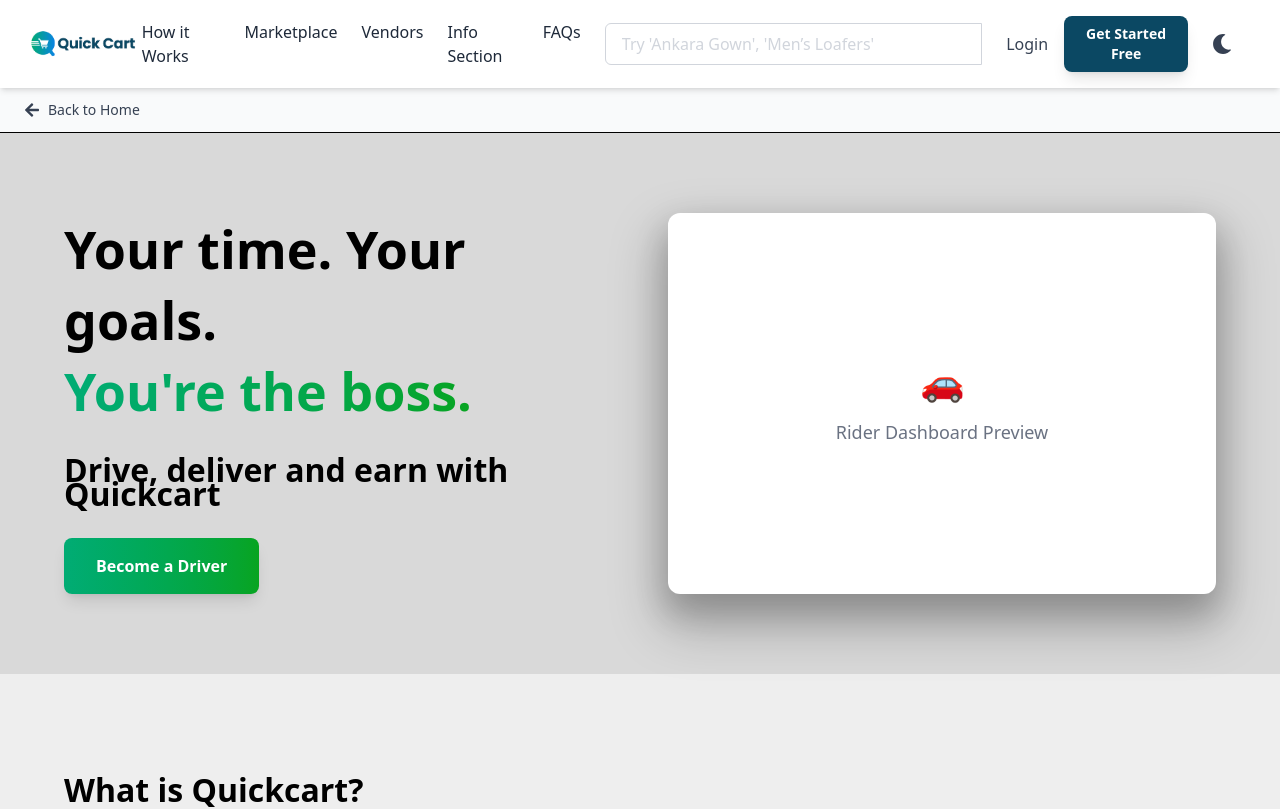
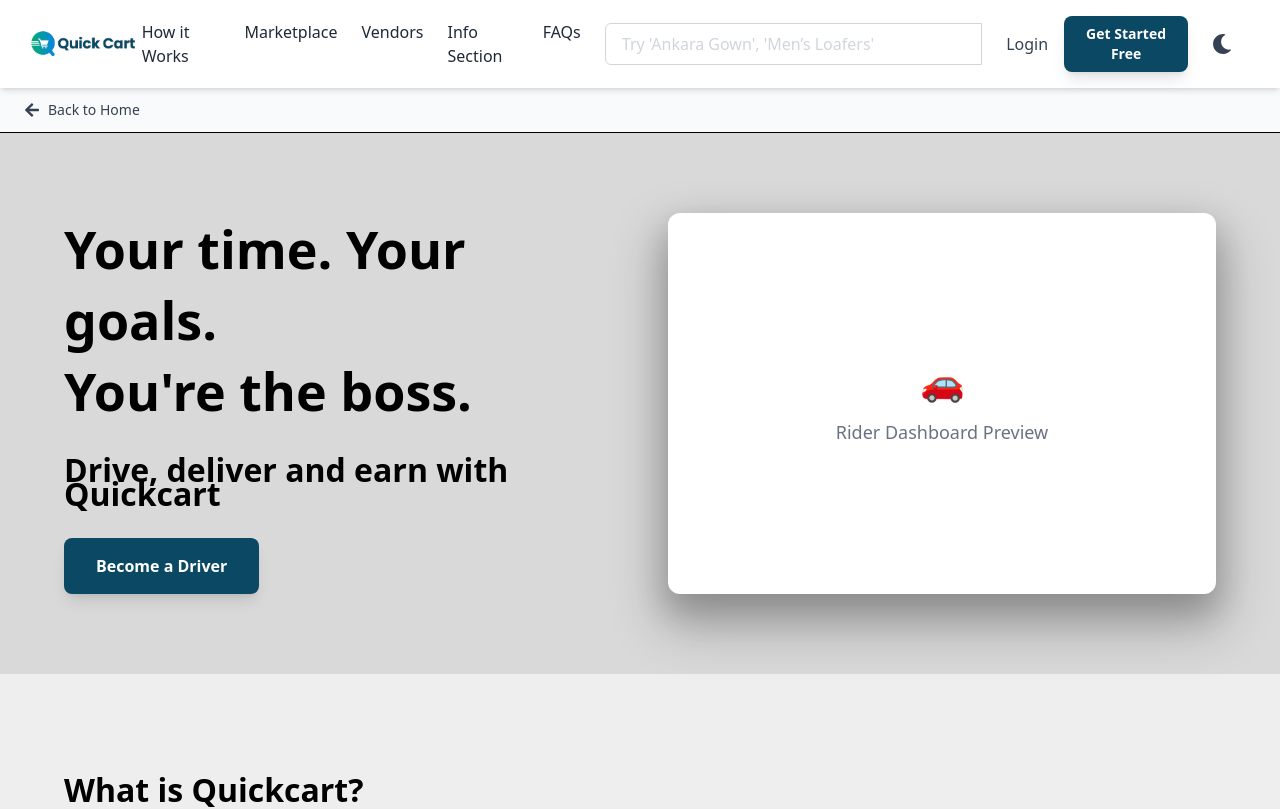
Before and after one commit to Olasunkanmi001/quickCart-landingPage, a React (Vite) app: page /riderLanding in a window 1280 px wide. Shown: the top 809 px of the page. Built offline with nearby package versions, Linux system fonts and the light colour scheme.

Commit message:
Change text and button color to match design of RiderApp.

```diff
--- a/src/component/riderHero.jsx
+++ b/src/component/riderHero.jsx
@@ -14,10 +14,7 @@ const RiderHero = () => {
             >
               Your time. Your goals.
               <br />
-              <span className="bg-gradient-to-r from-[#01AC74] to-[#08A420] bg-clip-text text-transparent">
-                {" "}
-                You're the boss.
-              </span>
+              You're the boss.
             </h1>
 
             {/* Subtitle */}
@@ -29,7 +26,7 @@ const RiderHero = () => {
             </p>
             <div className="flex flex-col sm:flex-row gap-4 md:gap-[11.43px] items-center justify-center lg:justify-start">
               {/* Become a Driver Button */}
-              <button className="bg-gradient-to-r from-[#01AC74] to-[#08A420] text-white font-inter font-semibold rounded-lg shadow-lg hover:shadow-xl transition-all duration-300 transform hover:scale-105 active:scale-95 flex items-center justify-center w-full sm:w-auto px-6 md:px-8 py-3 md:py-4 text-sm md:text-base">
+              <button className="bg-[#0B4863] text-white font-inter font-semibold rounded-lg shadow-lg hover:shadow-xl transition-all duration-300 transform hover:scale-105 active:scale-95 flex items-center justify-center w-full sm:w-auto px-6 md:px-8 py-3 md:py-4 text-sm md:text-base">
                 Become a Driver
               </button>
             </div>
```
